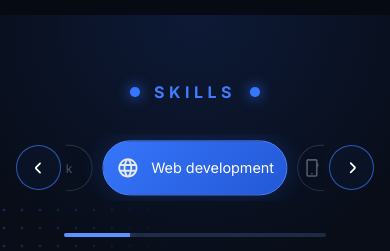
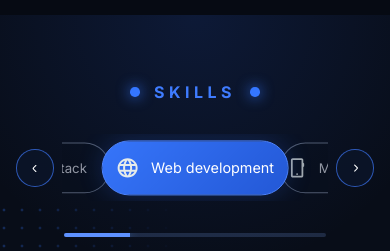
Before and after one commit to XMaster417/porfolio, a React app: page / in a window 390 px wide. Shown: the part 3280-3531 px from the top of the page. Built offline with nearby package versions, Linux system fonts and the light colour scheme; the HTML template or start-up script is replaced by a standard one.

Commit message:
update: permite visualizar mejor las otras tabs en vista movil

```diff
--- a/src/styles/home.css
+++ b/src/styles/home.css
@@ -323,9 +323,9 @@
   .skills-section .section-label { margin-bottom: 2rem; }
   .skills-tabs-carousel {
     display: grid;
-    grid-template-columns: 2.8rem minmax(0, 1fr) 2.8rem;
+    grid-template-columns: 2.35rem minmax(0, 1fr) 2.35rem;
     align-items: center;
-    gap: .35rem;
+    gap: .5rem;
   }
   .skills-tabs-carousel__viewport {
     height: 4.2rem;
@@ -340,7 +340,7 @@
     position: absolute;
     top: 50%;
     left: 50%;
-    width: 72%;
+    width: 70%;
     min-height: 3.45rem;
     padding: .7rem 1rem;
     opacity: 0;
@@ -355,16 +355,16 @@
     transform: translate(-50%, -50%) scale(1);
   }
   .skill-tab--previous {
-    left: -20%;
-    opacity: .34;
+    left: -14%;
+    opacity: .7;
     pointer-events: auto;
-    transform: translate(-50%, -50%) scale(.84);
+    transform: translate(-50%, -50%) scale(.92);
   }
   .skill-tab--next {
-    left: 120%;
-    opacity: .34;
+    left: 114%;
+    opacity: .7;
     pointer-events: auto;
-    transform: translate(-50%, -50%) scale(.84);
+    transform: translate(-50%, -50%) scale(.92);
   }
   .skill-tab--hidden { visibility: hidden; }
   .skill-tab img { width: 1.45rem; height: 1.45rem; }
@@ -372,7 +372,7 @@
     display: grid;
     z-index: 3;
     place-items: center;
-    width: 2.8rem;
+    width: 2.35rem;
     aspect-ratio: 1;
     padding: .72rem;
     border: 1px solid rgba(65, 124, 255, .66);
```
